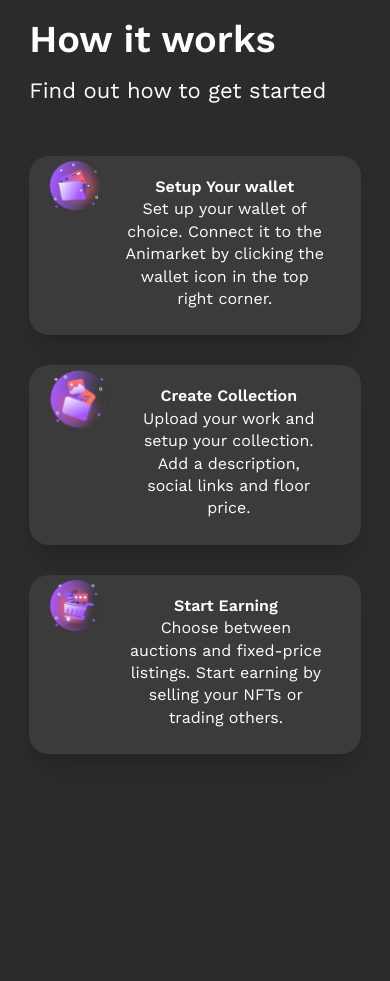
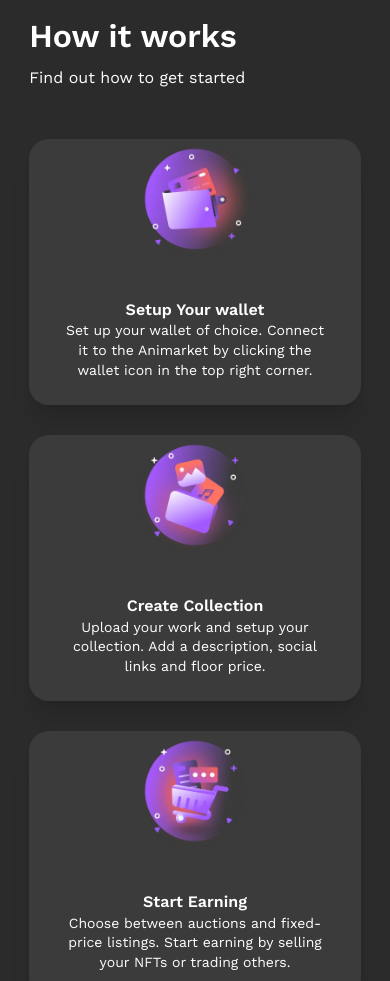
Before and after one commit to AfnanDahdoul/NFT-s-Marketplace, a website: page index.html in a window 390 px wide. Shown: the part 6940-7921 px from the top of the page. Before the commit the page ends 7734 px from the top, so only its background shows below. Drawn offline with nearby package versions, Linux system fonts and the light colour scheme.

Commit message:
how it works section design+responsive

```diff
--- a/index.html
+++ b/index.html
@@ -1160,12 +1160,14 @@
                 </div>
             </div>
         </section>
-        <section class="trending-collection py-[5rem] max-[982px]:py-[2.5rem]">
+        <section class="how-it-works py-[5rem] max-[982px]:py-[2.5rem]">
             <div class="max-w-[70%] max-[1200px]:max-w-[85%] mx-auto">
-                <h2 class="text-[2.375rem] font-semibold leading-[120%] tracking-[0%]">
+                <h2 class="text-[2.375rem] font-semibold leading-[120%] tracking-[0%]
+                max-[911px]:text-[2rem]">
                     How it works
                 </h2>
-                <p class="text-[1.375rem] font-normal leading-[160%] tracking-[0%] pt-[0.625rem] pb-[3rem]">
+                <p class="text-[1.375rem] font-normal leading-[160%] tracking-[0%] pt-[0.625rem] pb-[3rem]
+                max-[790px]:text-[1rem]">
                     Find out how to get started
                 </p>
                 <div class="grid grid-cols-3 gap-[1.875rem]
@@ -1176,10 +1178,15 @@
                      max-[930px]:px-[1rem]
                      max-[930px]:py-[0rem]
                      max-[790px]:flex
-                     max-[790px]:justify-between">
-                        <div class="card-img max-[670px]:grow">
-                            <img src="./assets/images/Info Card Icons/Setup Wallet Icon.webp" alt="" width="250px"
-                            class="max-[790]:w-full"/>
+                    max-[790px]:items-center
+                    max-[790px]:text-left
+                    max-[790px]:gap-5
+                    max-[436px]:flex-col
+                    max-[436px]:text-center">
+                        <div class="card-img card-img shrink-0">
+                            <img src="./assets/images/Info Card Icons/Setup Wallet Icon.webp"
+                            alt="Wallet setup illustration"
+                            class="w-[250px] max-[790px]:w-[120px]"/>
                         </div>
                         <div class="dicover-info mx-[1.875rem] mt-[1.25rem] mb-[1.563rem]
                         max-[1095px]:mx-[1.25rem]
@@ -1188,7 +1195,8 @@
                             max-[1095px]:text-[1rem]">
                                 Setup Your wallet
                             </h3>
-                            <p class="text-[1rem] font-normal leading-[140%] tracking-[0%]">
+                            <p class="text-[1rem] font-normal leading-[140%] tracking-[0%]
+                            max-[513px]:text-[0.875rem]">
                                 Set up your wallet of choice. Connect it to the Animarket by clicking the wallet icon in
                                 the top right corner.
                             </p>
@@ -1199,19 +1207,26 @@
                      px-[1.875rem] py-[0.625rem] text-center
                      max-[930px]:px-[1rem]
                      max-[930px]:py-[0rem]
-                     max-[790px]:flex">
-                        <div class="card-img max-[670px]:grow">
-                            <img src="./assets/images/Info Card Icons/Create Collection Icon.webp" alt="" width="250px"
-                            class="max-[790]:w-full"/>
+                     max-[790px]:flex
+                     max-[790px]:items-center
+                    max-[790px]:text-left
+                    max-[790px]:gap-5
+                    max-[436px]:flex-col
+                    max-[436px]:text-center">
+                        <div class="card-img card-img shrink-0">
+                            <img src="./assets/images/Info Card Icons/Create Collection Icon.webp"
+                            alt="NFT collection creation illustration"
+                            class="w-[250px] max-[790px]:w-[120px]"/>
                         </div>
                         <div class="dicover-info mx-[1.875rem] mt-[1.25rem] mb-[1.563rem]
                         max-[1095px]:mx-[1.25rem]
                         max-[670px]:grow">
                             <h3 class="text-[1.375rem] font-semibold leading-[140%] tracking-[0%]
-                            max-[1095px]:text-[1rem]">
+                            max-[1095px]:text-[1rem] ">
                                 Create Collection
                             </h3>
-                            <p class="text-[1rem] font-normal leading-[140%] tracking-[0%]">
+                            <p class="text-[1rem] font-normal leading-[140%] tracking-[0%]
+                            max-[513px]:text-[0.875rem]">
                                 Upload your work and setup your collection. Add a description, social links and floor
                                 price.
                             </p>
@@ -1222,10 +1237,16 @@
                      px-[1.875rem] py-[0.625rem] text-center
                      max-[930px]:px-[1rem]
                      max-[930px]:py-[0rem]
-                     max-[790px]:flex">
-                        <div class="card-img max-[670px]:grow">
-                            <img src="./assets/images/Info Card Icons/Start Earning Icon.webp" alt="" width="250px"
-                            class="max-[790]:w-full"/>
+                     max-[790px]:flex
+                     max-[790px]:items-center
+                    max-[790px]:text-left
+                    max-[790px]:gap-5
+                    max-[436px]:flex-col
+                    max-[436px]:text-center">
+                        <div class="card-img card-img shrink-0">
+                            <img src="./assets/images/Info Card Icons/Start Earning Icon.webp"
+                            alt="NFT earning and trading illustration"
+                            class="w-[250px] max-[790px]:w-[120px]"/>
                         </div>
                         <div class="dicover-info mx-[1.875rem] mt-[1.25rem] mb-[1.563rem]
                         max-[1095px]:mx-[1.25rem]
@@ -1234,7 +1255,8 @@
                             max-[1095px]:text-[1rem]">
                                 Start Earning
                             </h3>
-                            <p class="text-[1rem] font-normal leading-[140%] tracking-[0%]">
+                            <p class="text-[1rem] font-normal leading-[140%] tracking-[0%]
+                            max-[513px]:text-[0.875rem]">
                                 Choose between auctions and fixed-price listings. Start earning by selling your NFTs or trading others.
                             </p>
                         </div>
```
Also changed, not shown: assets/CSS/output.css.
